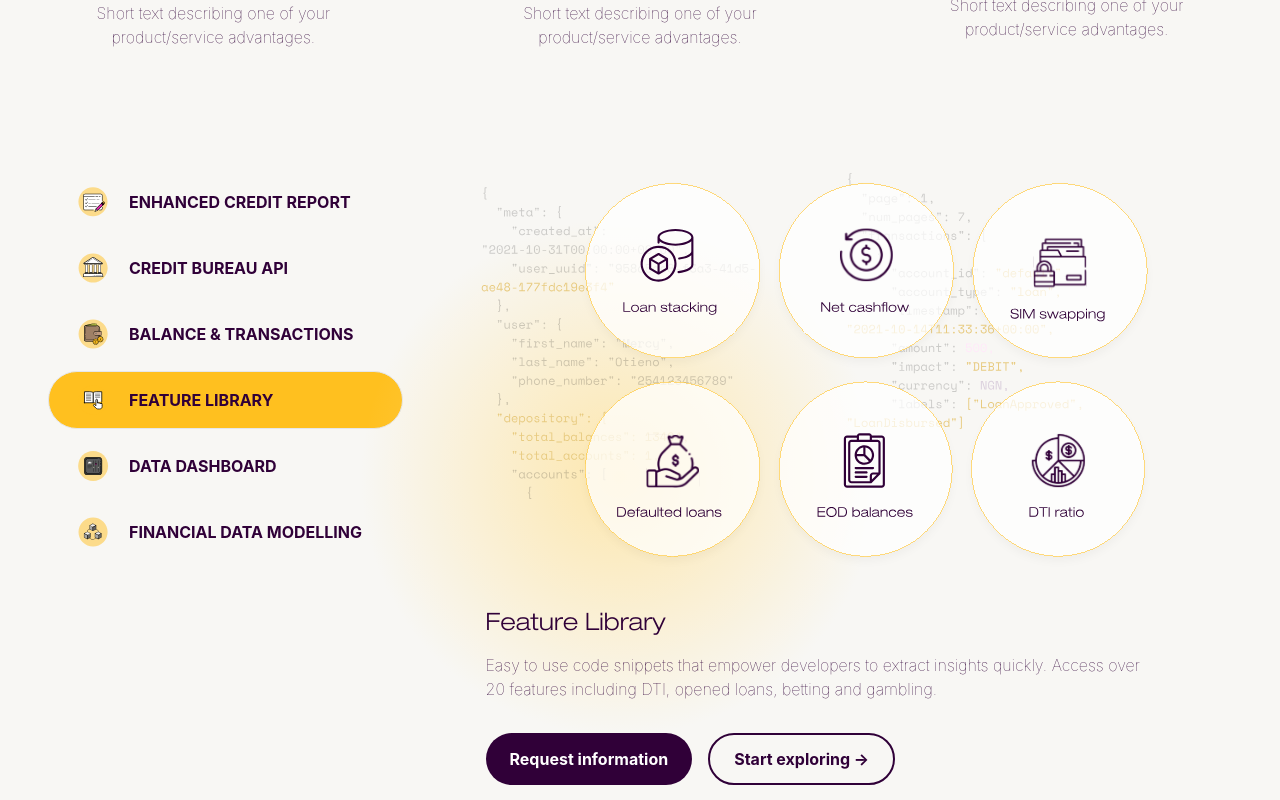
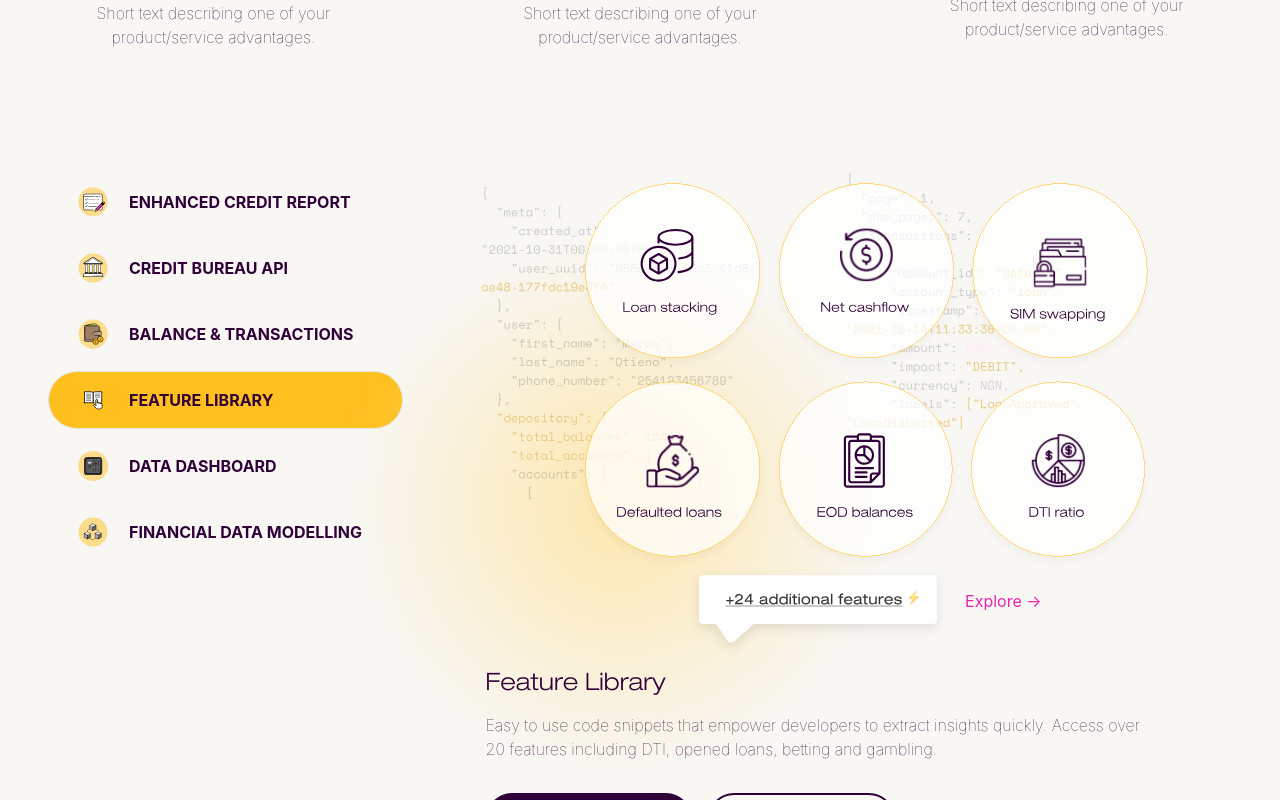
Before and after one commit to SylvesterBA/pngme-v3, a Next.js app: page /products in a window 1280 px wide. Both pictures are taken after a click on the item "FEATURE LIBRARY". Shown: the part 481-1281 px from the top of the page. Built offline with nearby package versions, Linux system fonts and the light colour scheme.

Commit message:
updated feature library products

```diff
--- a/components/products/details.tsx
+++ b/components/products/details.tsx
@@ -1,11 +1,19 @@
 import Image from "next/image";
-import React, { useEffect, useState } from "react";
+import { useRouter } from 'next/router'
+import React from "react";
+import { UNICODE_SYMBOLS } from "../../constants";
 
 import Button from "../button";
 import styles from "/styles/components/ProductDetails.module.css"
 
 const ProductDetails = ({ selected, setShowModal, products }: { selected: any, setShowModal: (bool: boolean) => void, products: any[] }) => {
+  const router = useRouter()
   const defaultProduct: any = products[0]
+
+  const flButton = e => {
+    e.preventDefault()
+    router.push("/fl-features")
+  }
 
   return (
     <>
@@ -23,8 +31,32 @@ const ProductDetails = ({ selected, setShowModal, products }: { selected: any, s
 
       <div className="hidden md:flex flex-col w-4xl mx-auto relative my-12">
         <span className={styles.gradientCircle} />
-        <Image src={`/images/products/${selected?.key?.toLowerCase() || defaultProduct.key}.svg`} alt={selected?.key || defaultProduct.key} width={400} height={400} className="z-20"/>
-        <div className="px-5 flex flex-col z-20 mt-10">
+        <div className={`w-full h-full relative child-block ${styles.productImageContainer}`} >
+          <Image
+            src={`/images/products/${selected?.key?.toLowerCase() || defaultProduct.key}.svg`}
+            alt={selected?.key || defaultProduct.key}
+            width={400}
+            height={400}
+            className="z-20"
+          />
+          {selected?.key === "FL" && (
+            <div className="h-24 child-z-50 relative">
+              <Image
+                src="/images/products/additional-features.svg"
+                alt="additional-features"
+                width={800}
+                height={100}
+                className="cursor-pointer"
+                onClick={flButton}
+              />
+              <span
+                className="text-primary-pink absolute right-32 top-5 cursor-pointer"
+                onClick={flButton}
+              > Explore {UNICODE_SYMBOLS.rightArrow} </span>
+            </div>
+          )}
+        </div>
+        <div className="px-5 flex flex-col z-20 mt">
           <p className="font-pngme-helvetica text-2xl pb-3">{selected?.title || defaultProduct.title}</p>
           <p className="font-thin pb-8">{selected?.description || defaultProduct.description}</p>
           <div className="flex justify-center lg:justify-start">
--- a/next.config.js
+++ b/next.config.js
@@ -8,3 +8,16 @@ const nextConfig = {
 }
 
 module.exports = nextConfig
+
+module.exports = {
+  async redirects() {
+    return [
+      {
+        source: '/fl-features',
+        destination: 'https://github.com/pngme/pngme-feature-library',
+        permanent: true,
+        basePath: false,
+      }
+    ]
+  }
+}
--- a/styles/components/ProductDetails.module.css
+++ b/styles/components/ProductDetails.module.css
@@ -4,3 +4,7 @@
   background: rgb(255,224,144);
   background: radial-gradient(circle, rgba(255,224,144,0.7) 0%, rgba(255,255,255,0) 62%);
 }
+
+.productImageContainer {
+  height: 500px;
+}
--- a/styles/globals.css
+++ b/styles/globals.css
@@ -36,6 +36,14 @@ html, body {
 .flipVertically {
   -webkit-transform: scaleY(-1);
   transform: scaleY(-1);
+}
+
+.child-z-50 > * {
+  z-index: 50;
+}
+
+.child-block > * {
+  display: block !important;
 }
 
 .switchButtonContent {
```
Also changed, not shown: public/images/products/additional-features.svg (added).
